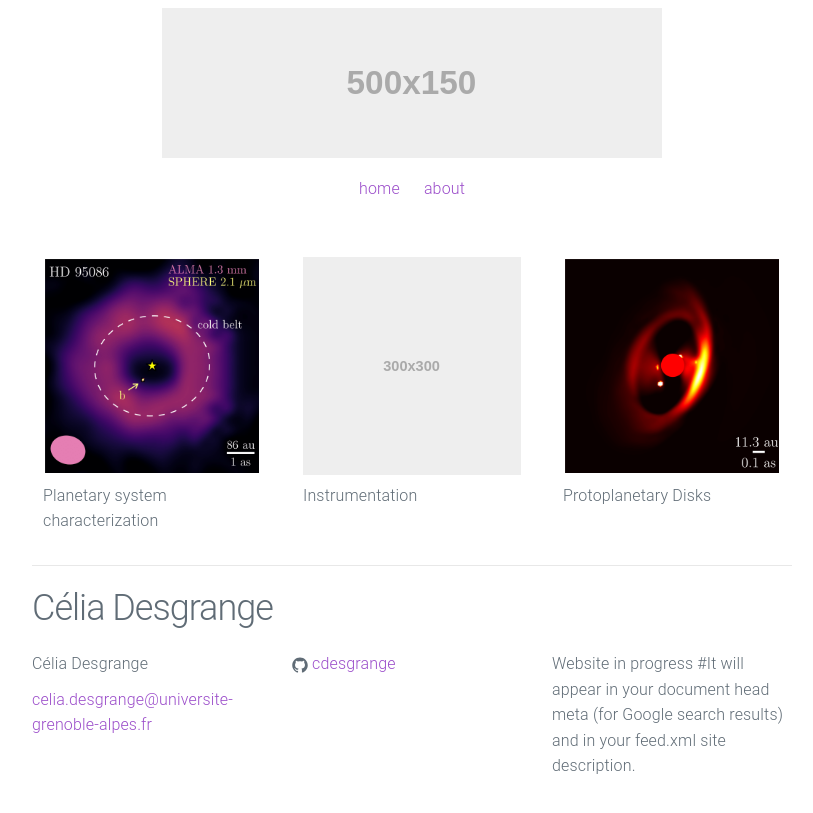
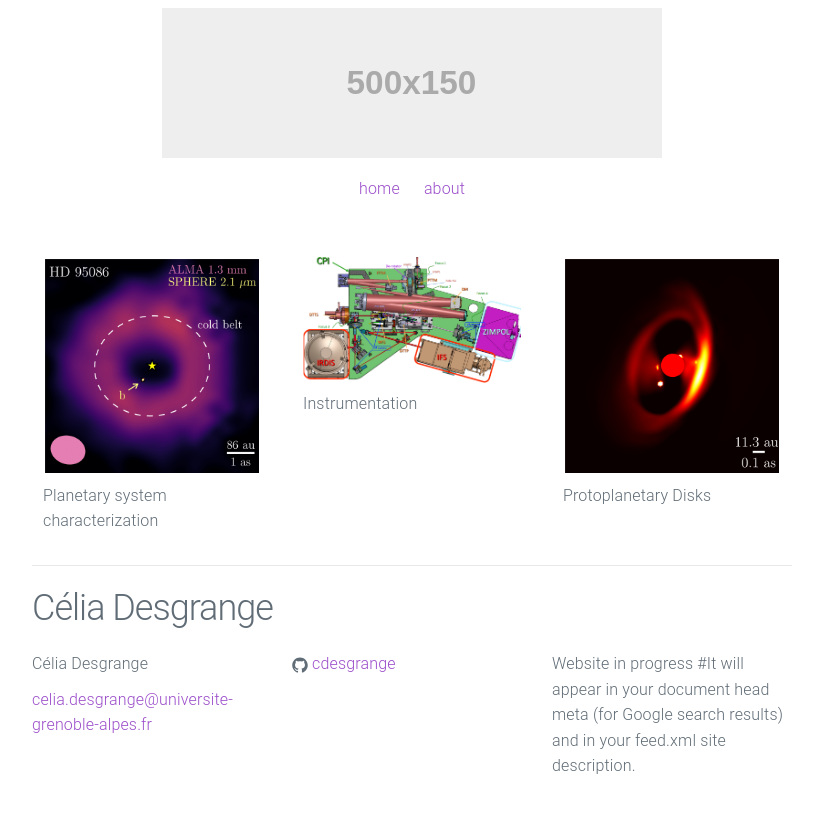
Before and after one commit to cdesgrange/cdesgrange.github.io, a Jekyll site: the page built from index.html, in a window 1280 px wide. Shown: the top 813 px of the page, without its empty margins (228-1041 px from the left). Built offline with Jekyll 4.4.1, drawn with Linux system fonts in a browser that asks for light colours.

Commit message:
Update 2015-10-07-instrumentation.markdown

```diff
--- a/_posts/2015-10-07-instrumentation.markdown
+++ b/_posts/2015-10-07-instrumentation.markdown
@@ -2,7 +2,7 @@
 layout: post
 title:  "Instrumentation"
 date:   2022-04-23 15:39:40
-preview: holder.js/300x300?auto=yes
+preview: fig/sphere.jpeg
 ---
 
 <img src="fig/sphere.jpeg" width="300" height="300">
```
